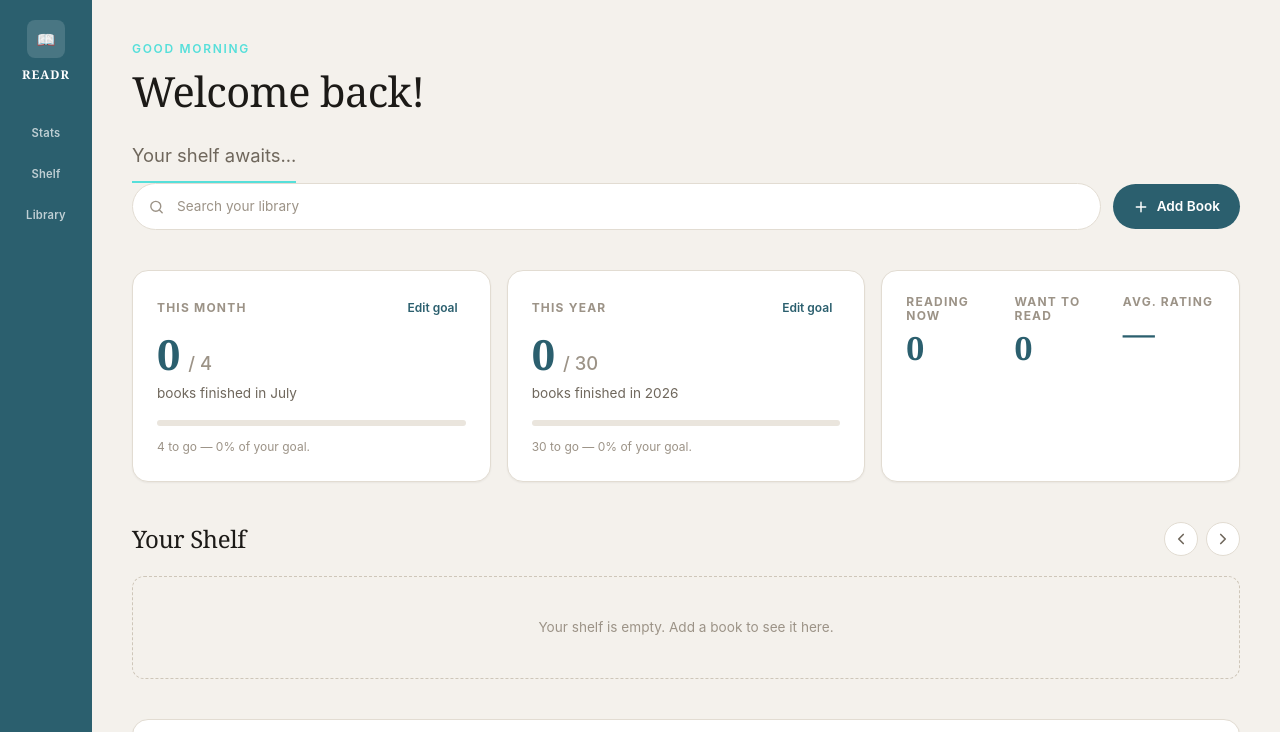
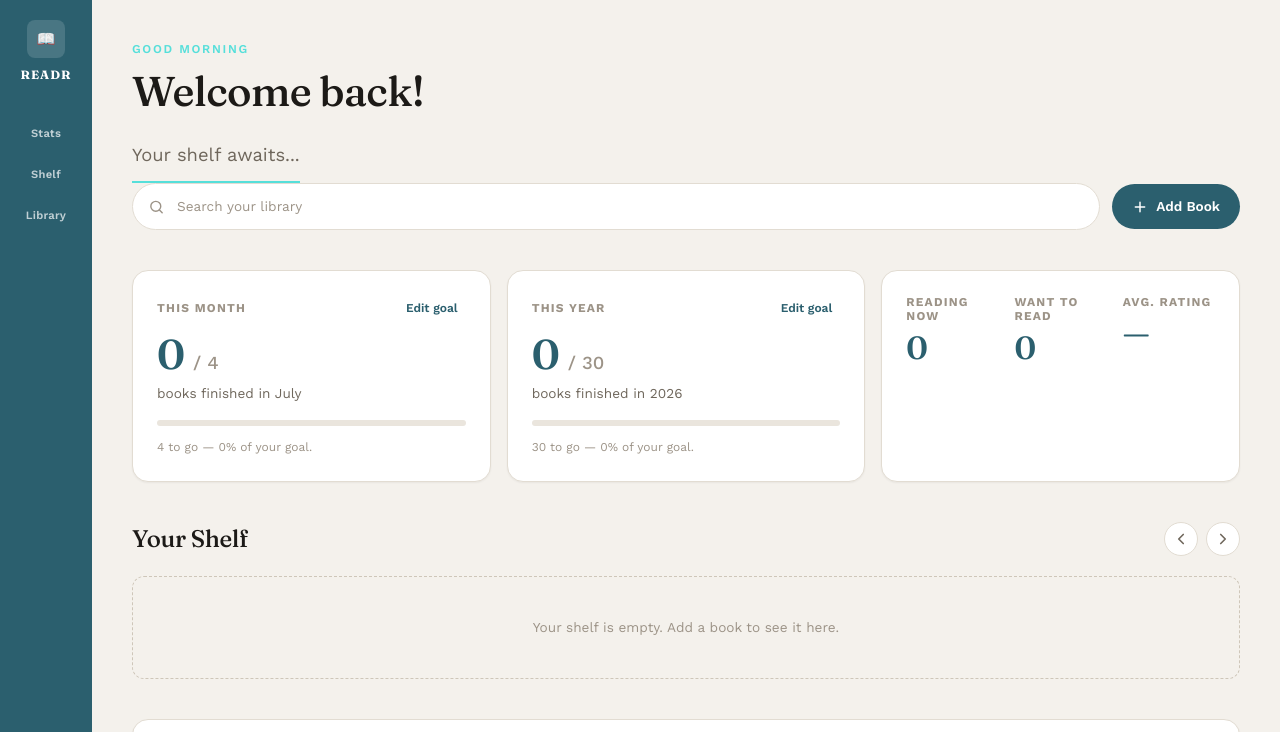
Before and after one commit to zsheerani1/Readr-, a plain HTML site: page index.html in a window 1280 px wide. Shown: the top 732 px of the page. Drawn offline with nearby package versions, Linux system fonts and the light colour scheme.

Commit message:
Update Google Fonts links in index.html

```diff
--- a/index.html
+++ b/index.html
@@ -8,9 +8,8 @@
 
   <!-- Google Fonts -->
   <link rel="preconnect" href="https://fonts.googleapis.com">
-<link rel="preconnect" href="https://fonts.gstatic.com" crossorigin>
-<link href="https://fonts.googleapis.com/css2?family=Bitter:ital,wght@0,100..900;1,100..900&display=swap" rel="stylesheet">
-
+  <link rel="preconnect" href="https://fonts.gstatic.com" crossorigin>
+  <link href="https://fonts.googleapis.com/css2?family=Fraunces:opsz,wght@9..144,400..700&family=Work+Sans:wght@400..700&display=swap" rel="stylesheet">
   <!-- Custom Stylesheet -->
  <link rel="stylesheet" href="assets/css/style.css">
 </head>
```
